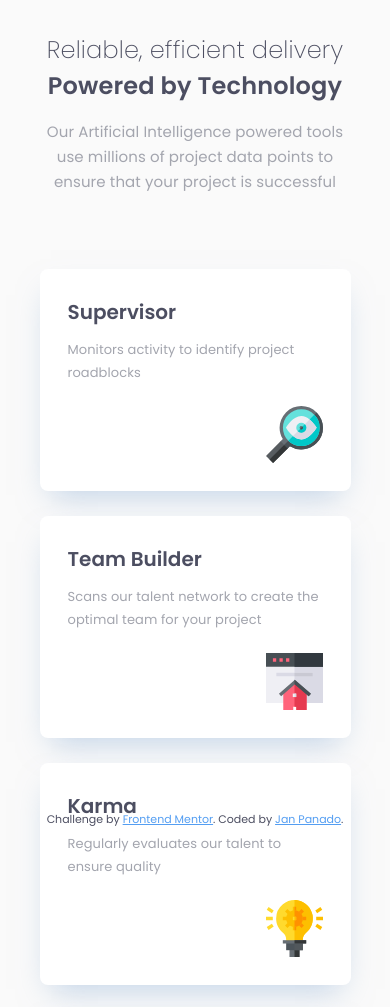
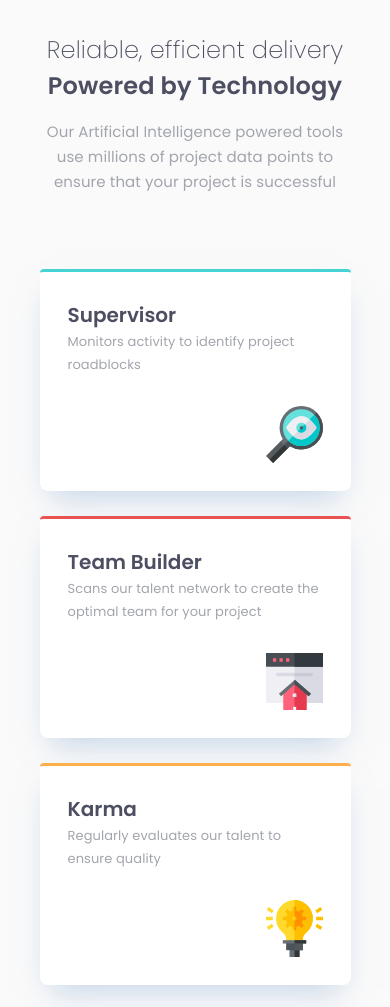
Before and after one commit to Negligence/four-card-feature-section, a website: page index.html in a window 390 px wide. Shown: the top 1007 px of the page. Drawn offline with Linux system fonts and the light colour scheme.

Commit message:
finished mobile 375px css

```diff
--- a/source/sass/styles.scss
+++ b/source/sass/styles.scss
@@ -45,7 +45,6 @@ body {
 }
 
 .attribution {
-  position: fixed;
   left: 0;
   right: 0;
   bottom: 1rem;
@@ -126,8 +125,10 @@ p {
   height: rem(222px);
   padding: rem(28px);
   background-color: white;
-  border-radius: rem(8px);
+  border-radius: rem(4px) rem(4px) rem(8px) rem(8px);
   box-shadow: 0 rem(15px) rem(30px) rem(-11px) #83a7d280;
+  grid-template-rows: repeat(2, auto) 1fr;
+  border-top: rem(3.55px) solid;
 }
 
 .card__title {
@@ -146,6 +147,11 @@ p {
   height: rem(57px);
   place-self: end;
 }
+
+.supervisor__card {border-top-color: var(--cyan);}
+.team__card {border-top-color: var(--red);}
+.karma__card {border-top-color: var(--orange);}
+.calculator__card {border-top-color: var(--blue);}
 /* #endregion Mobile 375px */
 
 /* #region Extra Small 320px */
@@ -155,7 +161,9 @@ p {
 /* #endregion Extra Small 320px */
 
 /* #region Desktop 768px */
-@include mobile-media-query(768px) {
-
+@include mobile-media-query(1440px) {
+ .attribution {
+    position: fixed;
+ }
 }
 /* #endregion Desktop 768px */
```
Also changed, not shown: assets/css/styles.css, source/assets/css/styles.css.
